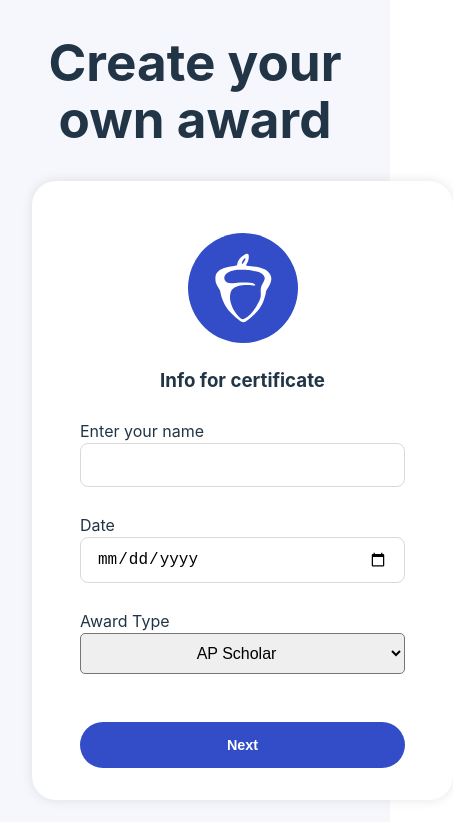
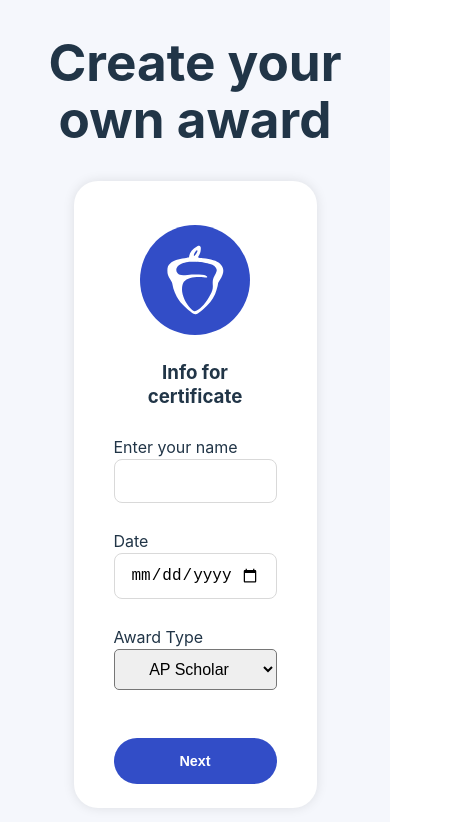
Before and after one commit to EdwardX29/ap-award-clone, a React (Vite) app: page / in a window 390 px wide. Shown: the top 822 px of the page, 453 px wide, since content can reach past the window. Built offline with nearby package versions, Linux system fonts and the light colour scheme.

Commit message:
responsive design for infoform

```diff
--- a/src/components/InfoForm.css
+++ b/src/components/InfoForm.css
@@ -3,7 +3,9 @@
     border-radius:24px;
     box-shadow:0 0 12px rgb(0 0 0 / 10%);
     display:inline-block;
-    width:325px;
+    /* width:325px; */
+    width:50%;
+    max-width:325px;
     margin: 0;
     padding:2em 3em;
 
@@ -12,6 +14,21 @@
 .InfoFormContainer h3 {
     margin: 0 0 25px 0;
 }
+
+@media screen and (max-width:500px){
+    .InfoFormContainer {
+        /* width:225px; */
+        padding: 1.5em 2.5em;
+    }
+}
+/* @media screen and (max-width:400px){
+    .InfoFormContainer {
+        width:225px;
+        padding: 1em 2em;
+    }
+} */
+
+
 
 .InfoForm {
     text-align:left;
```
